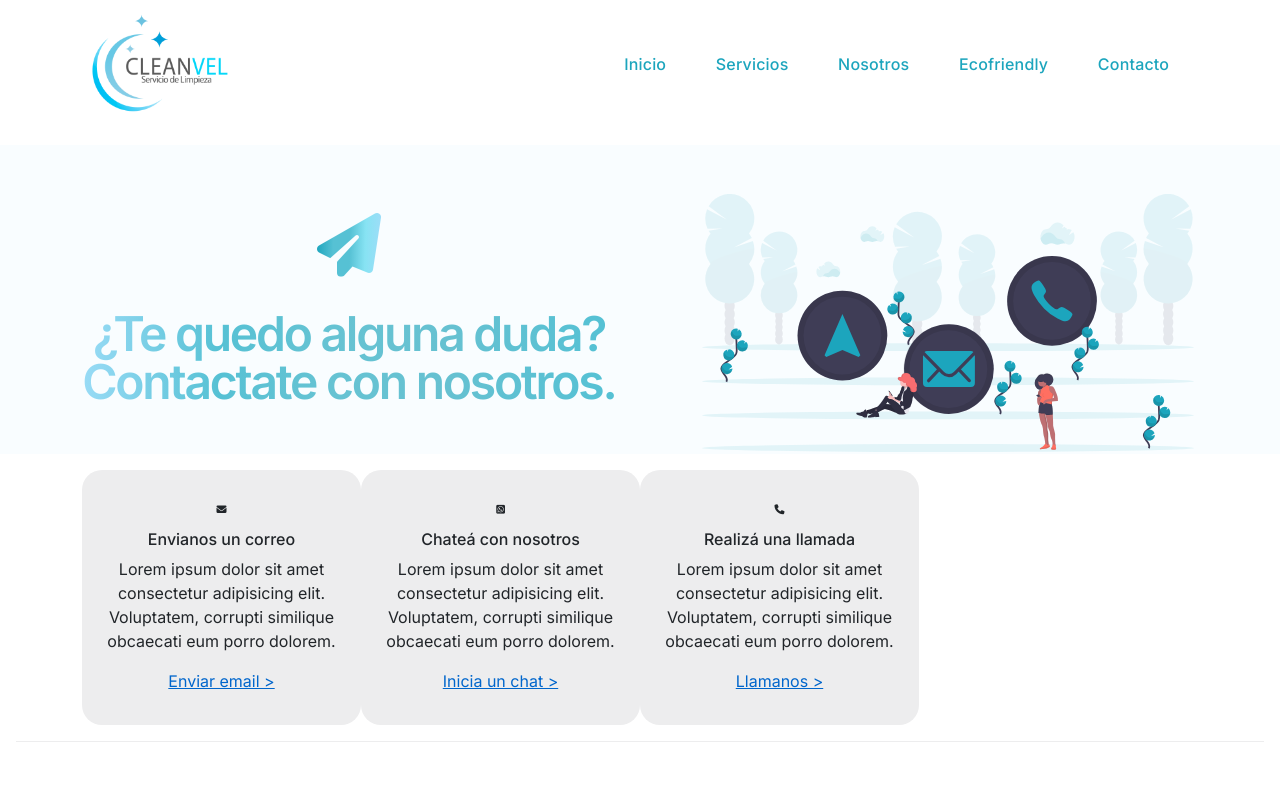
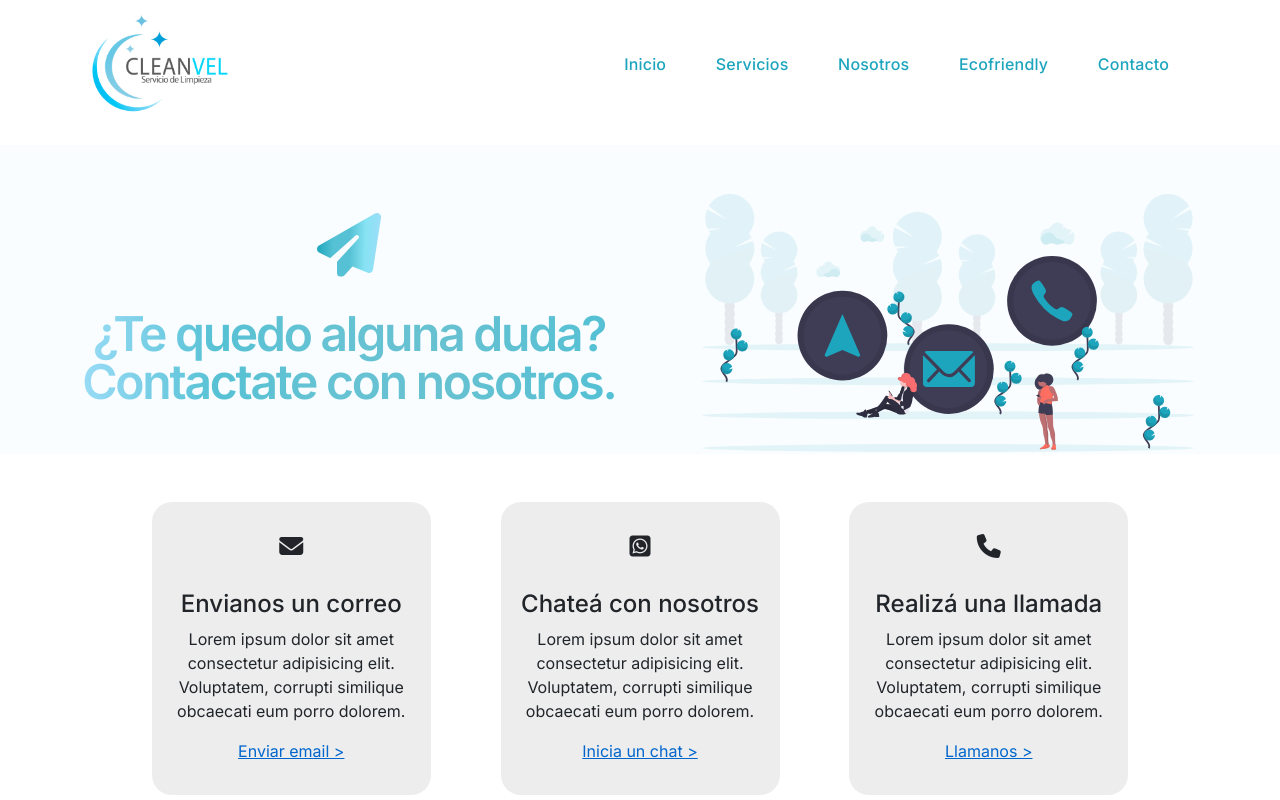
Before and after one commit to fervaldezjr/cleanvel, a website: page pages/contacto.html in a window 1280 px wide. Shown: the top 800 px of the page. Drawn offline with nearby package versions, Linux system fonts and the light colour scheme.

Commit message:
Fix issues in contact page

```diff
--- a/pages/contacto.html
+++ b/pages/contacto.html
@@ -62,7 +62,7 @@
         </section>
         <!-- Contacto -->
         <section class="container-xl contacto-section">
-            <div class="row">
+            <div class="row my-5 justify-content-evenly">
                 <!-- Correo -->
                 <div class="col-md-3 col-sm-1 card-contacto">
                     <div class="text-contact">
--- a/scss/_contacto.scss
+++ b/scss/_contacto.scss
@@ -1,7 +1,7 @@
 .contacto-section {
     .row {
         --bs-gutter-x: 0;
-    }
+        }
 
     .card-contacto {
         background-color: $grey;
@@ -25,6 +25,8 @@
         }
 
         i {
+            font-size: 1.5rem;
+
             margin-bottom: 1rem;
         }
     }
--- a/scss/_media-queries.scss
+++ b/scss/_media-queries.scss
@@ -145,9 +145,8 @@
         }
     }
 
-
+    .contacto-section {
         .card-contacto {
-        margin: 2rem auto;
 
             i {
                 margin-bottom: 2rem;
@@ -221,3 +220,4 @@
         }
     }
 }
+}
```
Also changed, not shown: css/styles.css. Lines whose indentation alone changed are shown as unchanged.
